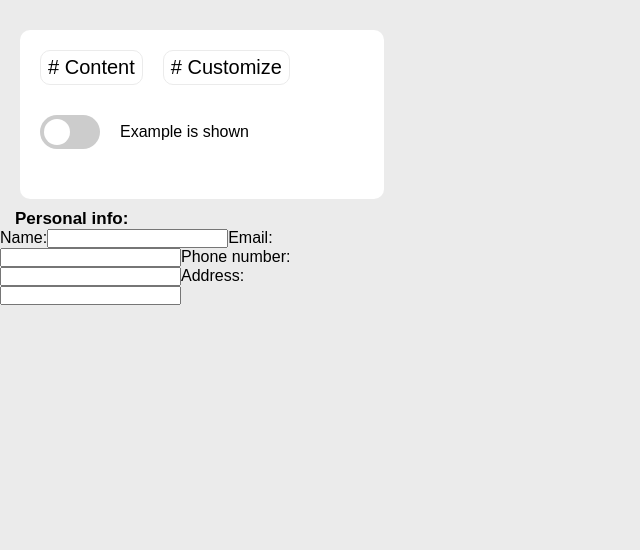
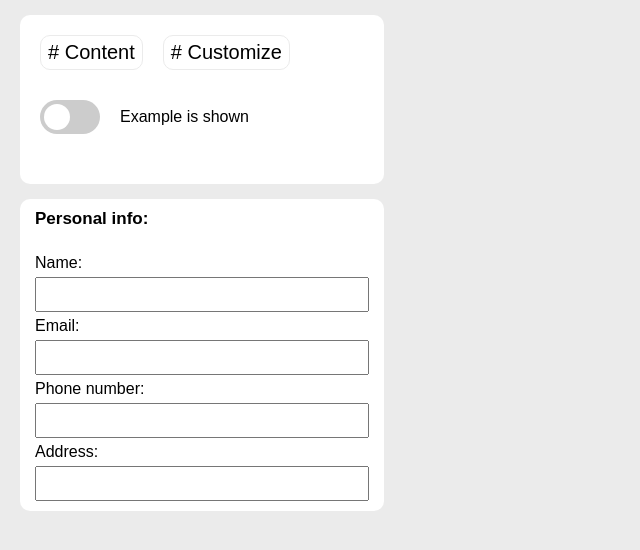
Before and after one commit to vasenkom/CV-maker, a React (Vite) app in the folder cvMaker/: page / in a window 1280 px wide. Shown: the top 550 px of the page, without its empty margins (0-640 px from the left). Built offline with nearby package versions, Linux system fonts and the light colour scheme.

Commit message:
add css for forms and inputs

```diff
--- a/cvMaker/src/index.css
+++ b/cvMaker/src/index.css
@@ -21,11 +21,25 @@ body {
   flex-direction: column;
   width: 70%;
 }
-#SettingPart {
-  margin-top: 30px;
+#SettingPart,
+#form {
+  margin-top: 15px;
   margin-left: 20px;
   display: flex;
   flex-direction: column;
   background-color: white;
   border-radius: 10px;
 }
+#form {
+  gap: 15px;
+}
+#personalForm {
+  display: flex;
+  flex-direction: column;
+  gap: 5px;
+  margin: 10px 15px;
+}
+input[type="text"],
+select {
+  padding: 8px 15px;
+}
```
